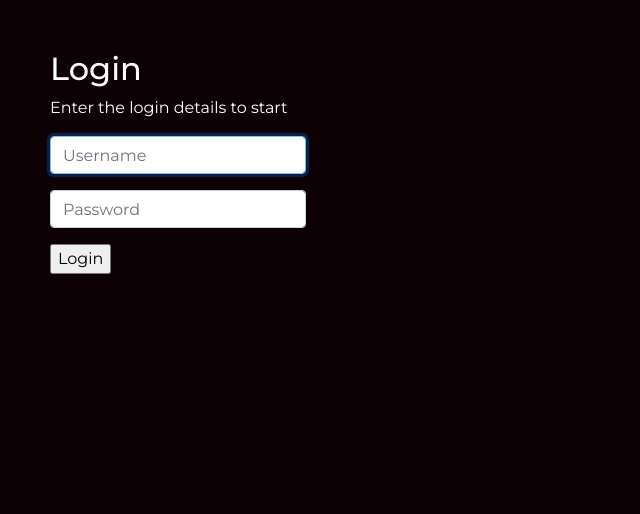
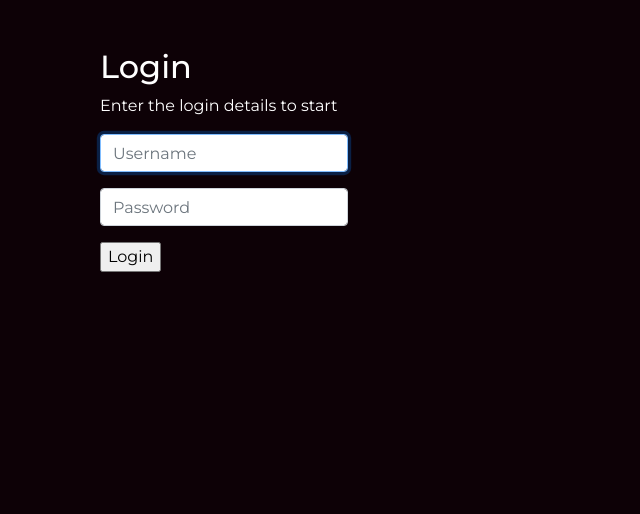
Before and after one commit to harshavardhanch9/Capstone_Project, a Flask app: page /login in a window 1280 px wide. Shown: the part 76-590 px from the top of the page, without its empty margins (0-640 px from the left). Run offline with Flask 2, Linux system fonts and the light colour scheme; some libraries are stand-ins or nearby versions.

Commit message:
Add files via upload

```diff
--- a/templates/login.html
+++ b/templates/login.html
@@ -5,18 +5,25 @@
 
 {% block content %}
 
-  <div class="fluid-container" style="margin: 50px; width: 20%">
-    <h2>Login</h2>
-    <p>Enter the login details to start</p>
+  <div class="fluid-container">
+    <div class="container mt-5">
+      <div class="col-12 col-sm-6 col-md-4 col-lg-3">
+      <h2>Login</h2>
+      <p>Enter the login details to start</p>
+      </div>
 
       <form sytle="width:50%" , action="{{ url_for('login')}}", method="POST">
+      <div class="col-12 col-sm-6 col-md-4 col-lg-3">
       {{ displayField(form.username, 'Username', autocomplete="off", autofocus=true) }}
+      </div>
+      <div class="col-12 col-sm-6 col-md-4 col-lg-3">
       {{ displayField(form.password, 'Password') }}
-      <div >
+      </div>
+      <div class="col-12 col-sm-12 col-md-12 col-lg-12">
         {{ form.submit_button }}
       </div>
-      {{ form.csrf_token }}
+        {{ form.csrf_token }}
     </form>
-
+  </div>
 </div>
 {% endblock %}
```
